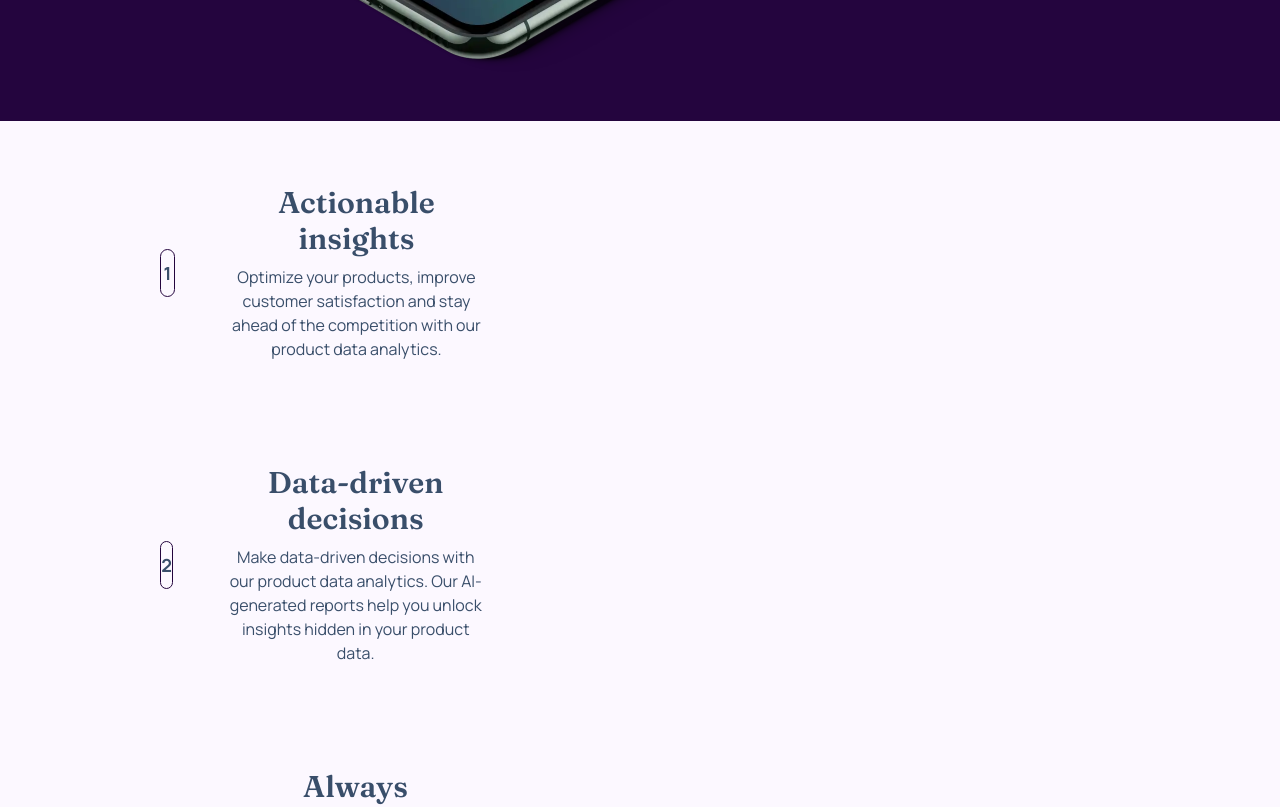
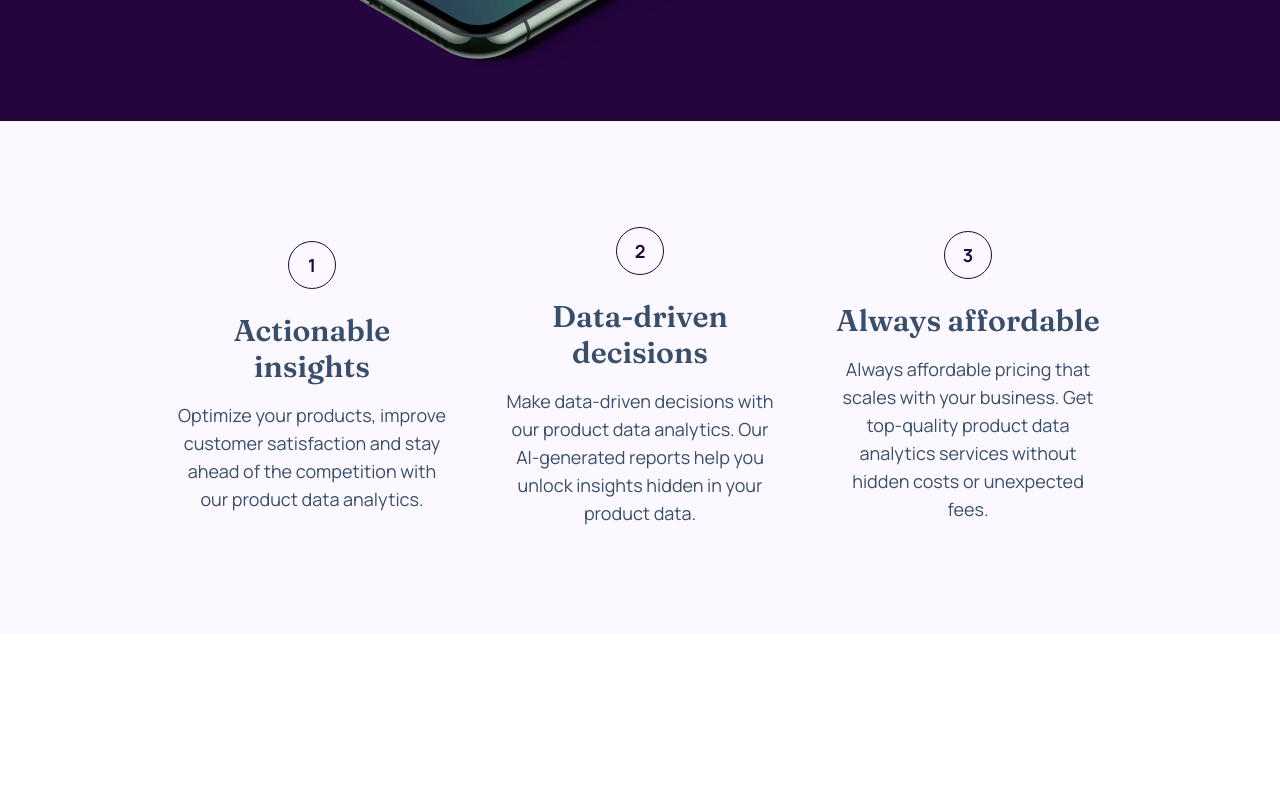
Before and after one commit to Hcmwebs/workit-landing-page, a React (Vite) app: page / in a window 1280 px wide. Shown: the part 800-1607 px from the top of the page. After the commit the page ends 1433 px from the top, so only its background shows below. Built offline with nearby package versions, Linux system fonts and the light colour scheme.

Commit message:
completed the main context section

```diff
--- a/src/components/MainContent.jsx
+++ b/src/components/MainContent.jsx
@@ -3,10 +3,12 @@ import SingleItem from './SingleItem';
 
 const MainContent = () => {
 	return (
-		<main className='align-element bg-[#FCF8FF] grid grid-cols-1 place-content-center gap-y-10'>
-			{items.map((item) => {
-				return <SingleItem key={item.id} {...item} />;
-			})}
+		<main className='w-full bg-[#FCF8FF] grid place-items-center py-16'>
+			<section className='w-full align-element grid grid-cols-1 lg:grid-cols-3 place-items-center gap-y-10 lg:gap-x-6'>
+				{items.map((item) => {
+					return <SingleItem key={item.id} {...item} />;
+				})}
+			</section>
 		</main>
 	);
 };
--- a/src/components/SingleItem.jsx
+++ b/src/components/SingleItem.jsx
@@ -3,13 +3,13 @@ import React from 'react';
 const SingleItem = ({ id, title, text, number }) => {
 	return (
 		<>
-			<div className='card w-full max-w-[343px] md:max-w-xl flex flex-col justify-center items-center gap-y-6 md:flex-row gap-x-6 lg:max-w-[354px]'>
-				<div className='card-header border border-[#24053E] text- w-12 h-12 text-lg font-bold rounded-full grid place-items-center'>
+			<div className=' w-full lg:h-80 flex flex-col justify-center items-center gap-y-6 md:flex-row gap-x-6 lg:flex-col px-4'>
+				<header className='border border-[#24053E] text-[#24053E] w-12 h-12 text-lg font-bold rounded-full grid place-items-center'>
 					{number}
-				</div>
-				<div className='card-body grid place-items-center text-center'>
-					<h4 className='card-title text-3xl md:text-3xl leading-'>{title}</h4>
-					<p>{text}</p>
+				</header>
+				<div className='gap-4 md:max-w-lg  lg:max-w-[354px] grid grid-cols-1 gap-y-4 text-center md:text-left lg:text-center'>
+					<h4 className='font-semibold text-3xl leading-9'>{title}</h4>
+					<p className='text-base lg:text-lg font-normal'>{text}</p>
 				</div>
 			</div>
 		</>
```
